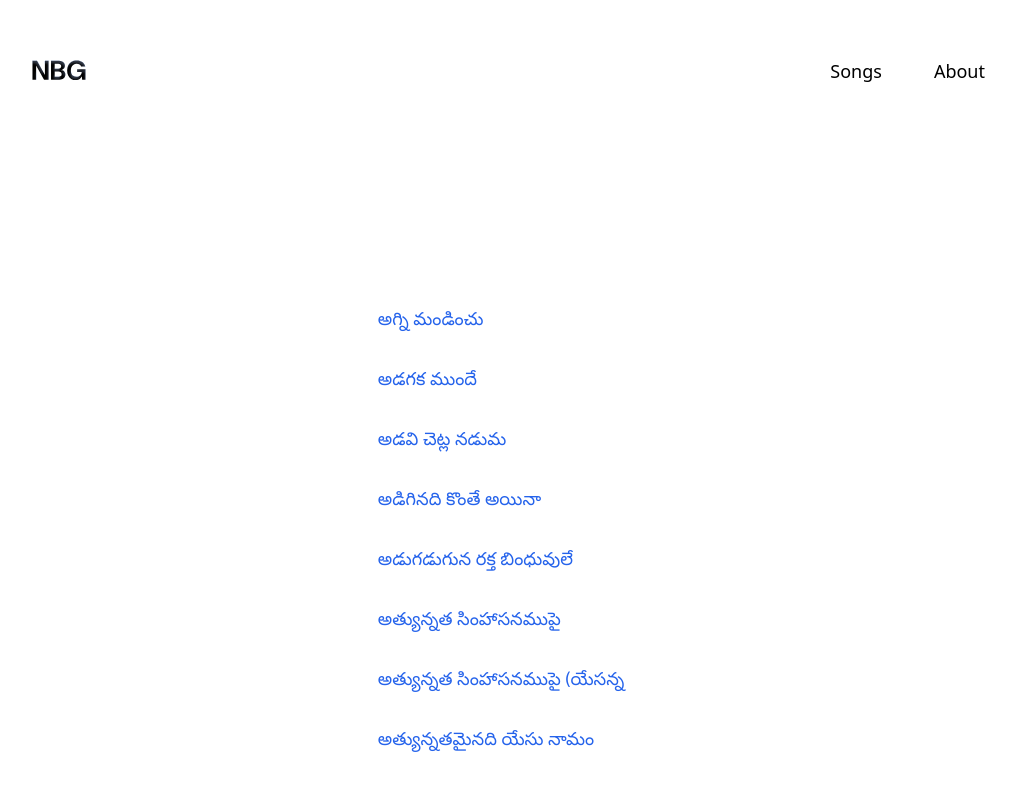
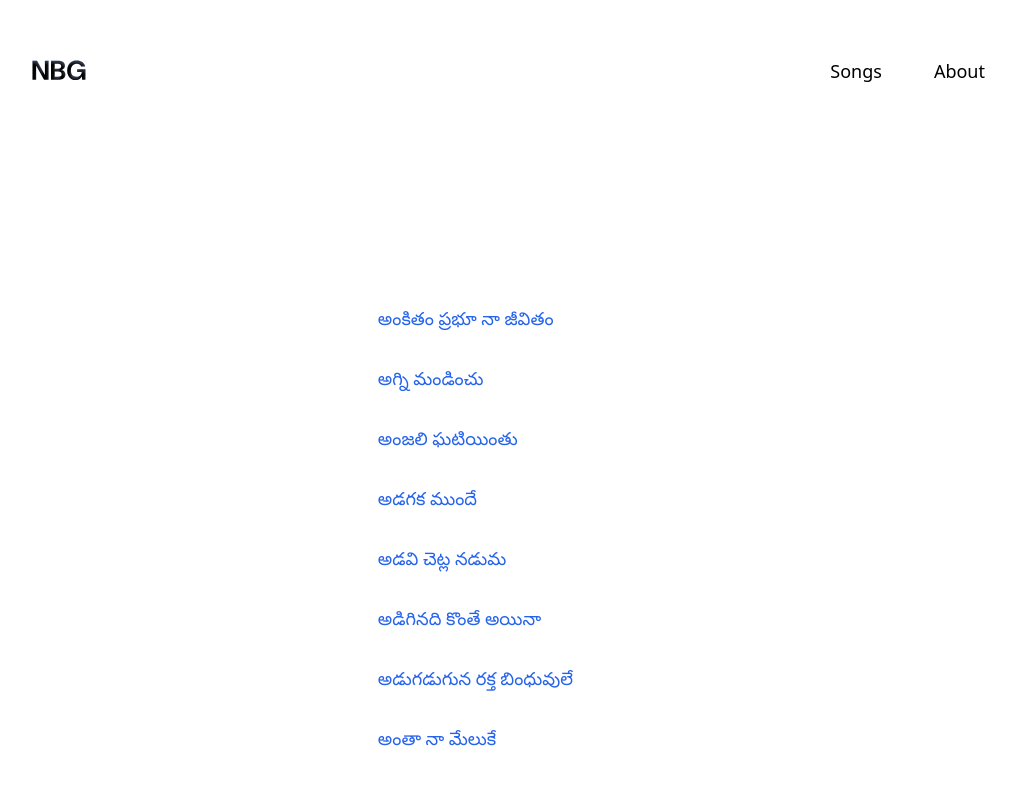
Before and after one commit to nani-samireddy/nbg, a Next.js app: page /nbg/ in a window 1280 px wide. Shown: the top 787 px of the page, without its empty margins (119-1135 px from the left). Built offline with nearby package versions, Linux system fonts and the light colour scheme.

Commit message:
Add sorting

```diff
--- a/app/page.tsx
+++ b/app/page.tsx
@@ -14,9 +14,16 @@ type SongsData = {
 
 const songsData: SongsData = teluguSongs;
 
+const getSortedSongs = () => {
+  return Object.entries(songsData).sort((a, b) => {
+    return a[1].telugu_title.localeCompare(b[1].telugu_title);
+  });
+};
+
 export default function Page() {
 
-const indexes = Object.keys(songsData);
+const indexes = getSortedSongs().map(([index]) => index);
+
   return (
     <div className="grid grid-rows-[20px_1fr_20px] items-center justify-items-center min-h-screen p-8 pb-20 gap-16 sm:p-20 font-[family-name:var(--font-geist-sans)]">
       <main className="flex flex-col gap-8 row-start-2 items-start sm:items-start">
--- a/app/songs/[songSlug]/page.tsx
+++ b/app/songs/[songSlug]/page.tsx
@@ -51,7 +51,13 @@ export default function Page({ params }: { params: { songSlug: string } }) {
 }
 
 export async function generateStaticParams() {
-  const paths = Object.keys(songsData).map((songSlug) => ({
+
+  // Sort the songs by telugu title.
+  const sortedSongs = Object.entries(songsData).sort((a, b) => {
+    return a[1].telugu_title.localeCompare(b[1].telugu_title);
+  });
+
+  const paths = Object.keys(sortedSongs).map((songSlug) => ({
     songSlug,
   }));
 
```
